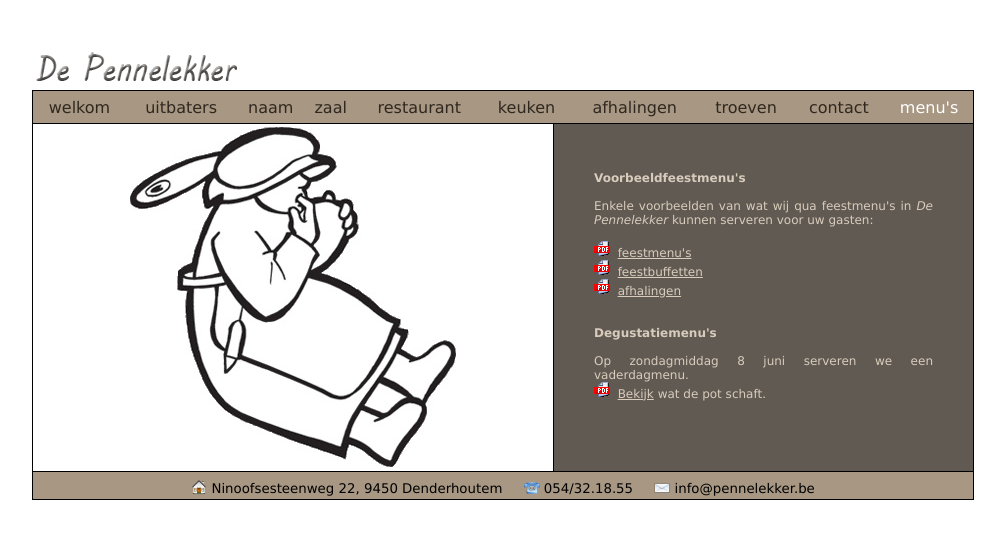
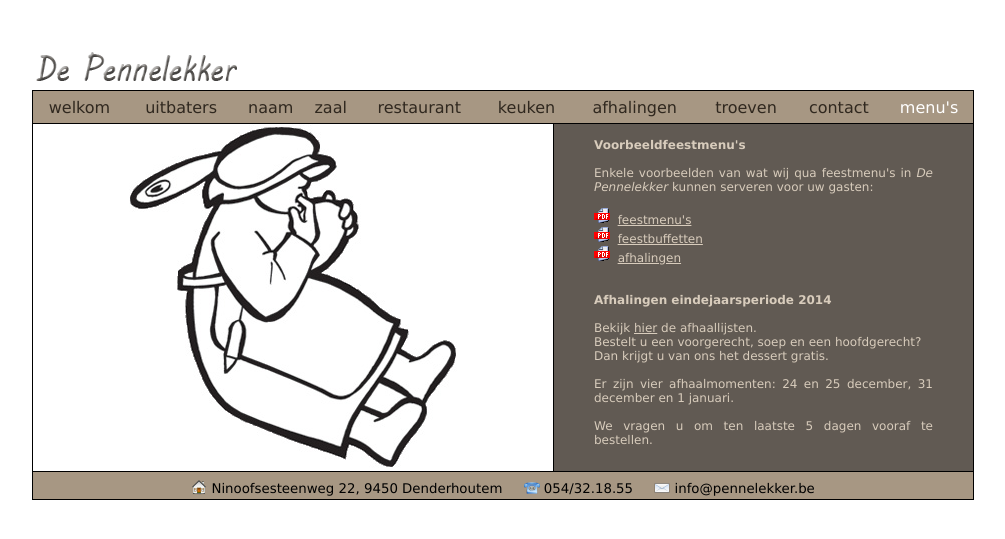
Before and after one commit to Laoujin/pennelekker, a PHP site: page /menus.php in a window 1280 px wide. Shown: the top 539 px of the page, without its empty margins (137-1142 px from the left). Run offline with PHP 8.4, Linux system fonts and the light colour scheme.

Commit message:
eveline update texts

```diff
--- a/menus.php
+++ b/menus.php
@@ -22,11 +22,15 @@ Enkele voorbeelden van wat wij qua feestmenu's in <i>De Pennelekker</i> kunnen s
 &nbsp;<a href="downloads/afhalingen2014.pdf" class=popupLink>afhalingen</a>
 
 <br><br><br>
-<b>Degustatiemenu's</b><br><br>
-Op zondagmiddag 8 juni serveren we een vaderdagmenu. <br>
+<b>Afhalingen eindejaarsperiode 2014</b><br><br>
+Bekijk <a href="downloads/afhalingen_kerstperiode_2014.pdf" class=popupLink>hier</a> de afhaallijsten.<br>
 
-<a href="downloads/vaderdagmenu_2014.pdf"><img src='images/pdf.gif'></a>
-&nbsp;<a href="downloads/vaderdagmenu_2014.pdf" class=popupLink>Bekijk</a> wat de pot schaft. <br><br>
+Bestelt u een voorgerecht, soep en een hoofdgerecht?<br>
+Dan krijgt u van ons het dessert gratis.<br><br>
+Er zijn vier afhaalmomenten:
+24 en 25 december, 31 december en 1 januari.<br><br>
+We vragen u om ten laatste 5 dagen vooraf te bestellen.
+
 
 <?php
 	include_once 'include/pagefooter.php';
--- a/welkom.php
+++ b/welkom.php
@@ -4,12 +4,9 @@
 <div class=spreuk>"Moge het iedereen goed gaan
 <br>die mij voor de maaltijd uitnodigt<span style='font-family: verdana'>.</span>"</div>
 
-<br><br>
-He! Hallo! Ja, u!
-Misschien heeft u de geruchten gehoord. <i>Ze stoppen d'ermee, daar bij de Pennelekker. Boeken ... euh, koelkast toe. Deksels op de potten.</i>  Maar nee, hoor! Niks van aan. We doen nog even verder. Dus, u geeft een feest? Contacteer ons of kom vrijblijvend langs.
 
 <br><br>
-Op zondagmiddag 8 juni serveren we een vaderdagmenu. Kijk even bij <a href=menus.php>menu's</a>.
+Tijdens de eindejaarsperiode kunt u bij ons terecht voor traiteursdienst. Bekijk <a href="downloads/afhalingen_kerstperiode_2014.pdf" class=popupLink>de afhaallijsten</a> en reserveer nu al uw diner via e-mail of telefoon!
 
 
 <?php
```
